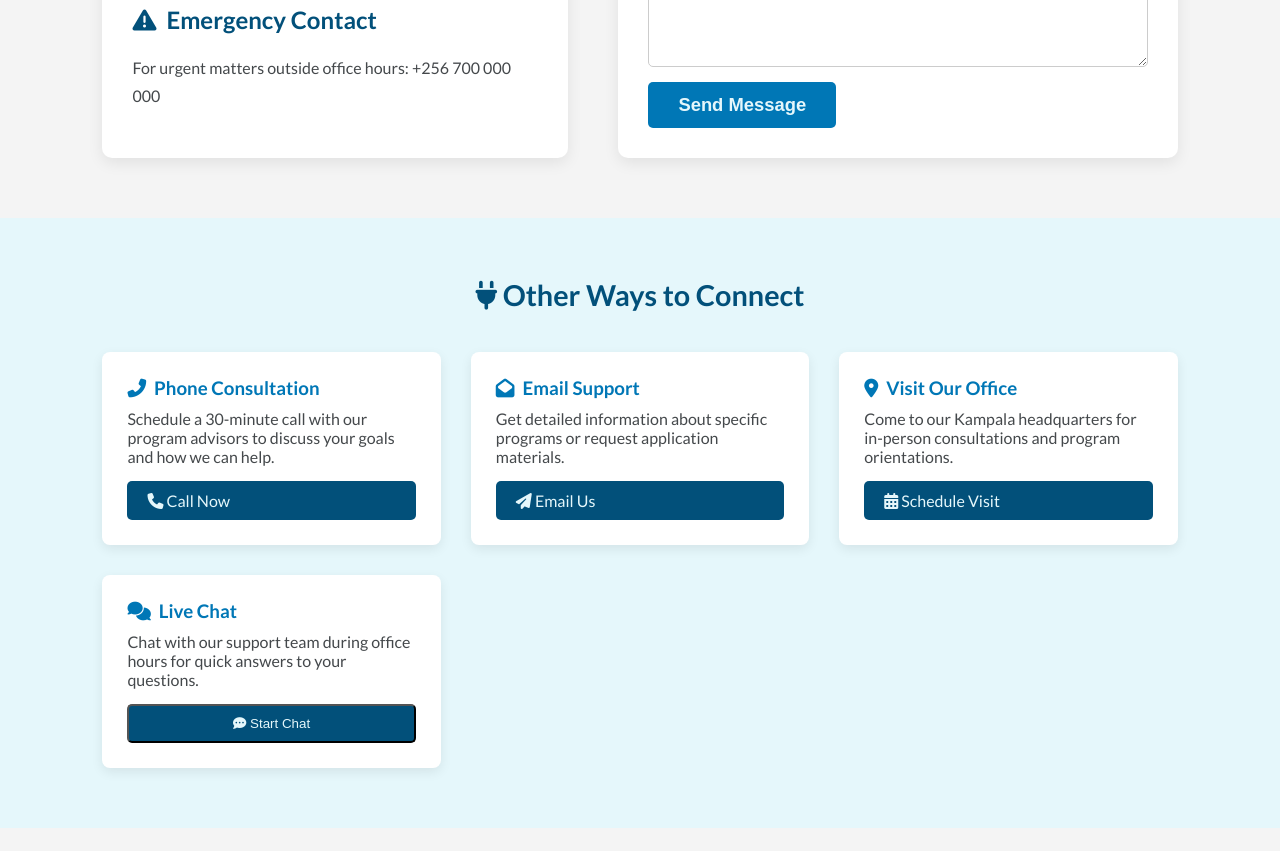
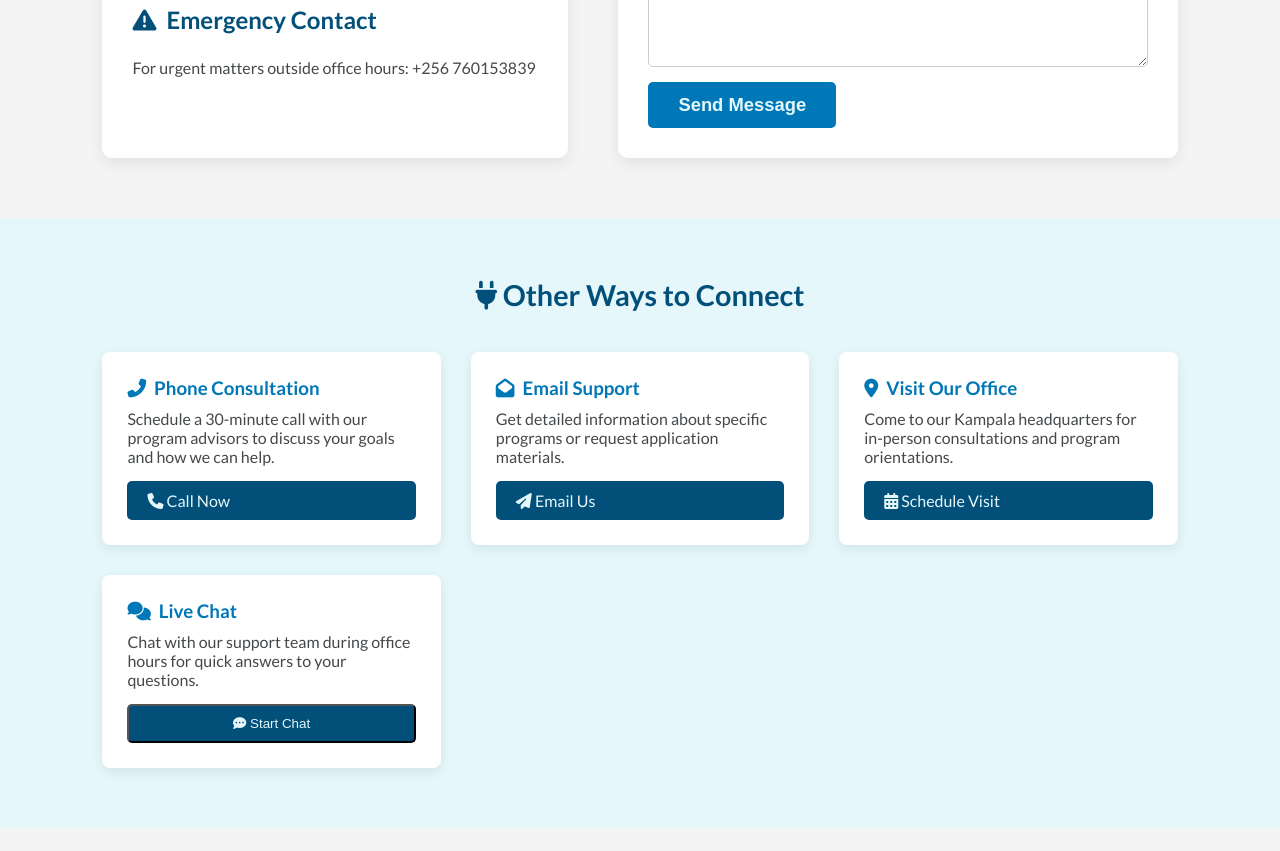
Before and after one commit to Mathewphillip/YouthRise, a plain HTML site: page contact.html in a window 1280 px wide. Shown: the part 1162-2013 px from the top of the page. Drawn offline with Linux system fonts and the light colour scheme.

Commit message:
worked on contact page

```diff
--- a/contact.html
+++ b/contact.html
@@ -63,7 +63,7 @@
                 </ul>
 
                 <h3><i class="fas fa-exclamation-triangle"></i> Emergency Contact</h3>
-                <p>For urgent matters outside office hours: +256 700 000 000</p>
+                <p>For urgent matters outside office hours: +256 760153839</p>
             </div>
             <div class="contact-form">
                 <h3>Send us a Message</h3>
```
